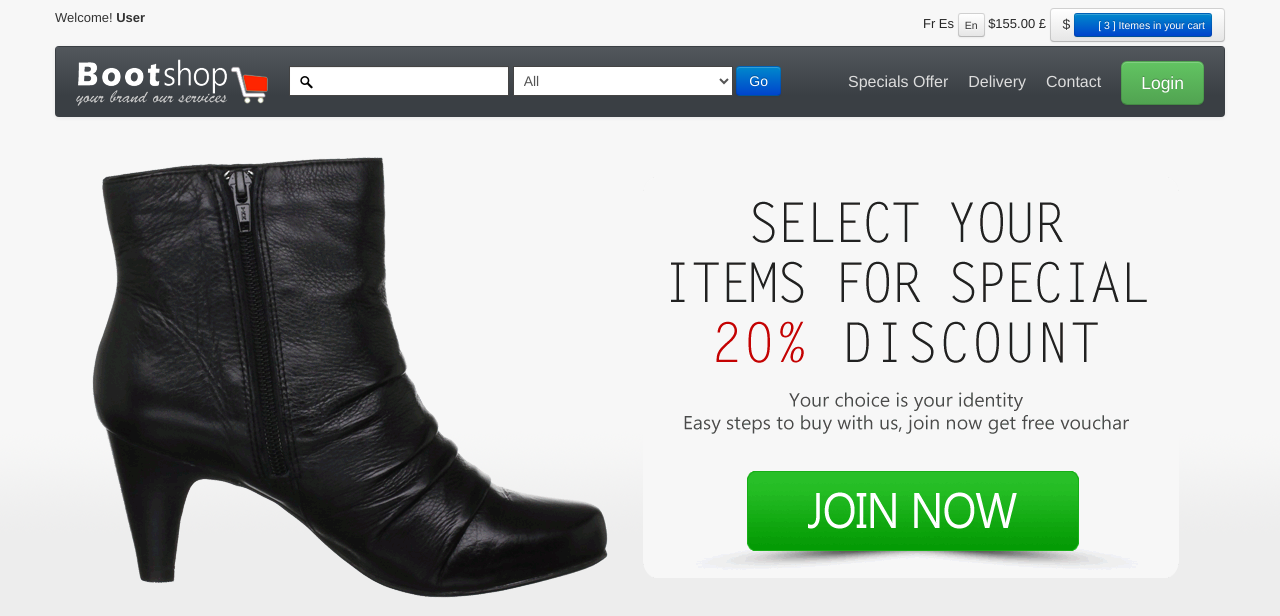
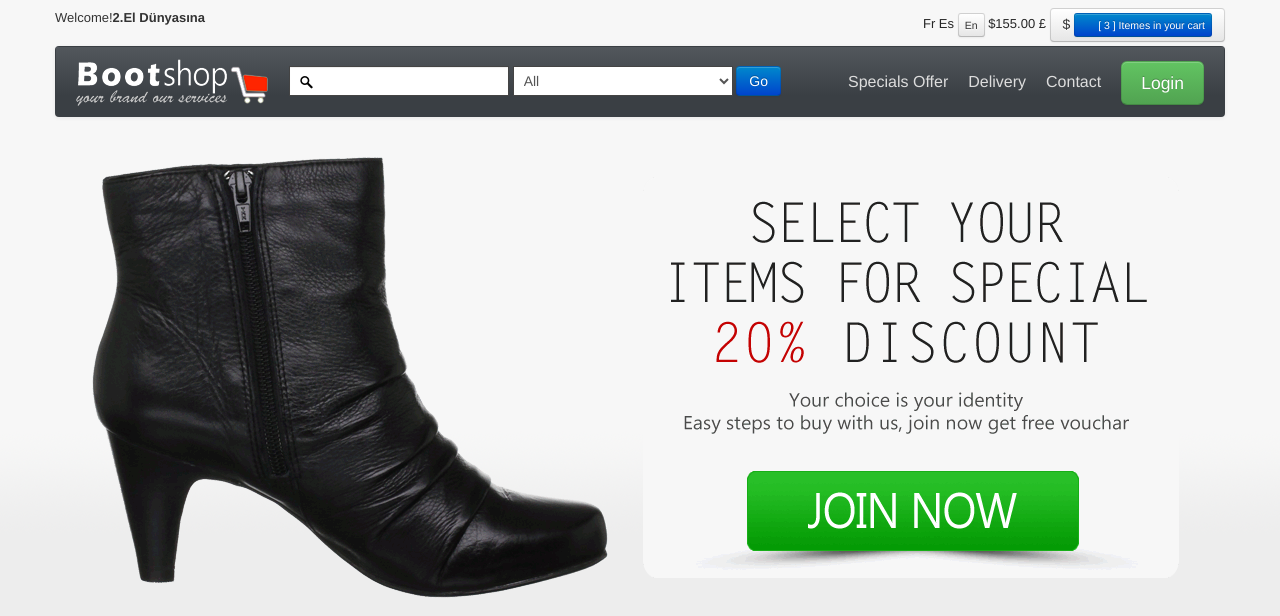
Before and after one commit to SEKAPLAN/DjangoMysite1, a Django app: page / in a window 1280 px wide. Shown: the top 616 px of the page. Run offline with Django 3.2, Linux system fonts and the light colour scheme; data comes from the database, SQL or seed files in the repository.

Commit message:
HEADER DEĞİŞTİ

```diff
--- a/home/templates/header.html
+++ b/home/templates/header.html
@@ -2,7 +2,7 @@
 <div id="header">
 <div class="container">
 <div id="welcomeLine" class="row">
-	<div class="span6">Welcome!<strong> User</strong></div>
+	<div class="span6">Welcome!<strong>2.El Dünyasına</strong></div>
 	<div class="span6">
 	<div class="pull-right">
 		<a href="product_summary.html"><span class="">Fr</span></a>
```
